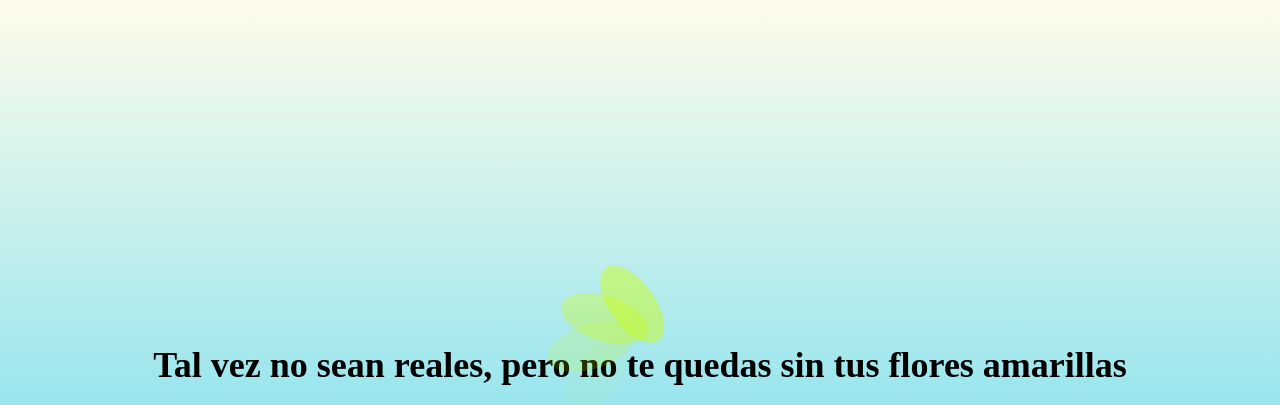
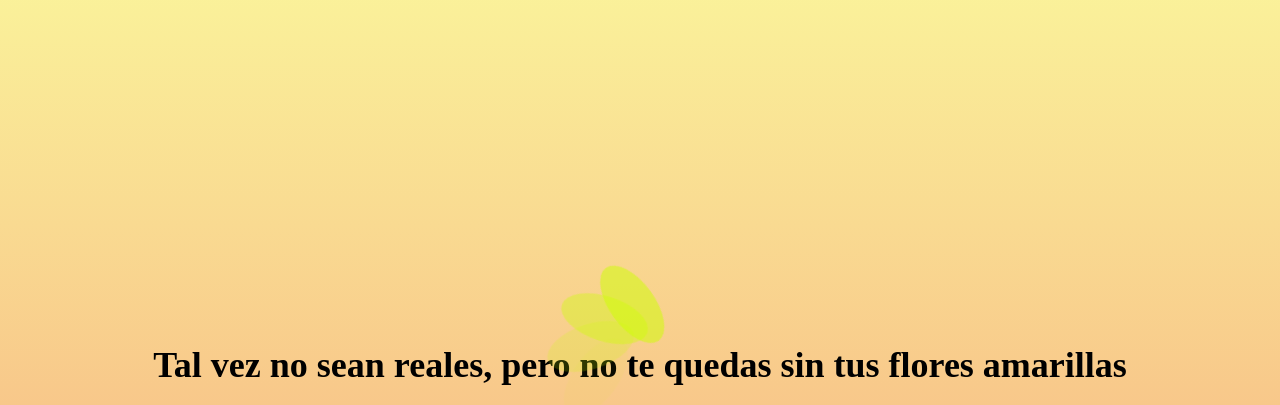
Before and after one commit to DeviousWind543/Flores_Amarillas, a plain HTML site: page index.html in a window 1280 px wide. Shown: the top 405 px of the page. Drawn offline with Linux system fonts and the light colour scheme.

Commit message:
Update styles.css

```diff
--- a/styles.css
+++ b/styles.css
@@ -5,7 +5,7 @@ body {
     justify-content: center;
     align-items: center;
     height: 100vh;
-     background: linear-gradient(to bottom, #fefcea, #36cff1);
+     background: linear-gradient(to bottom, #f6e44289, #f16e36a7);
 }
 .container {
     text-align: center;
@@ -34,7 +34,7 @@ h1 {
 .petal {
     width: 45px;
     height: 90px;
-    background-color: #ccff0077;
+    background-color: #ccff008d;
     border-radius: 50%;
     position: absolute;
     top: 50%;
```
